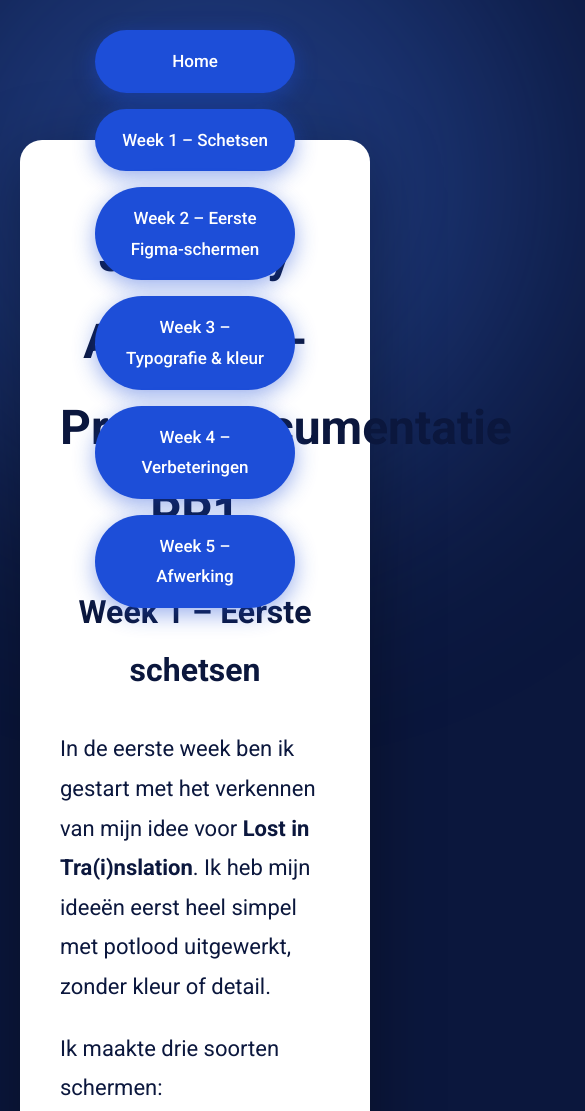
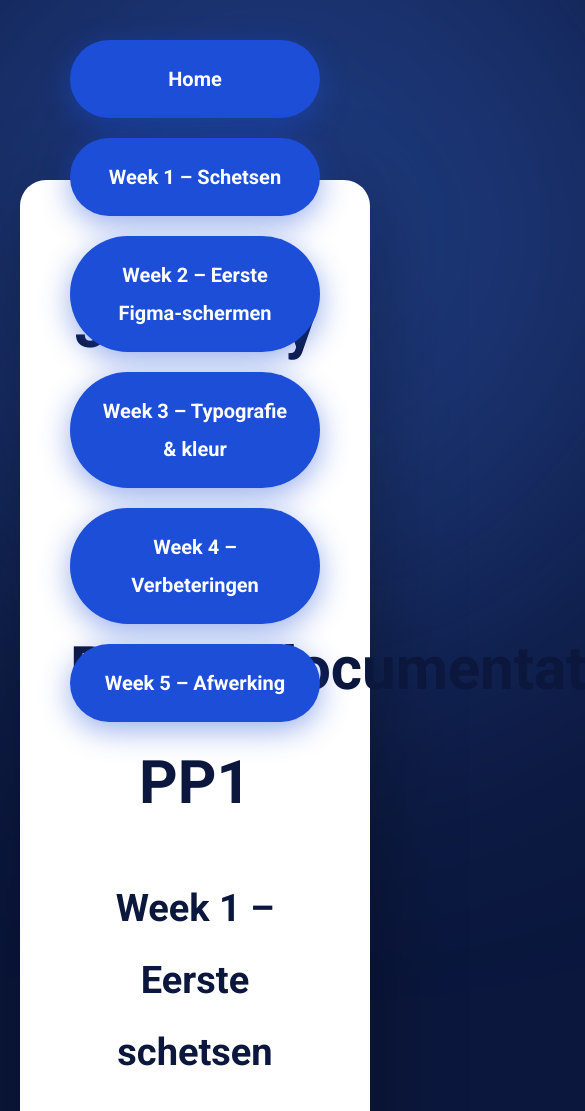
Before and after one commit to jeansly41-netizen/projectdocs, a plain HTML site: page week1.html in a window 390 px wide. Shown: the top 1111 px of the page, 585 px wide, since content can reach past the window. Drawn offline with Linux system fonts and the light colour scheme.

Commit message:
Update styles.css

```diff
--- a/styles.css
+++ b/styles.css
@@ -13,10 +13,10 @@ body {
   font-family: 'Roboto', sans-serif;
   background: #0b173d;
   color: #f1f5f9;
-  line-height: 1.8;
+  line-height: 1.9;
   overflow-x: hidden;
   position: relative;
-  font-size: 22px; /* GROTERE BASIS TEKST */
+  font-size: 26px; /* NOG GROTERE BASIS TEKST */
 }
 
 /* ------------------------------- */
@@ -24,46 +24,46 @@ body {
 /* ------------------------------- */
 .bg-shape {
   position: fixed;
-  width: 600px;
-  height: 600px;
-  background: rgba(70, 130, 255, 0.30);
-  top: -160px;
-  left: -160px;
+  width: 750px;
+  height: 750px;
+  background: rgba(70, 130, 255, 0.33);
+  top: -200px;
+  left: -200px;
   border-radius: 50%;
-  filter: blur(110px);
+  filter: blur(130px);
   animation: float 16s infinite alternate ease-in-out;
   z-index: -1;
 }
 
 @keyframes float {
   0%   { transform: translate(0, 0) scale(1); }
-  50%  { transform: translate(100px, 60px) scale(1.15); }
-  100% { transform: translate(-40px, -10px) scale(1); }
+  50%  { transform: translate(140px, 80px) scale(1.18); }
+  100% { transform: translate(-60px, -20px) scale(1); }
 }
 
 /* ------------------------------- */
 /*          CONTAINER BOX          */
 /* ------------------------------- */
 .container {
-  max-width: 1300px; /* GROTER */
-  margin: 180px auto 100px auto;
+  max-width: 1500px; /* EXTREEM GROTE BREEDTE */
+  margin: 220px auto 120px auto;
   background: #ffffff;
-  padding: 70px 90px;
-  border-radius: 22px;
-  box-shadow: 0 16px 70px rgba(0,0,0,0.35);
+  padding: 90px 120px; /* MEER WITRUIMTE */
+  border-radius: 26px;
+  box-shadow: 0 20px 90px rgba(0,0,0,0.35);
   color: #0b173d;
 }
 
 .container h1 {
-  font-size: 48px; /* GROTER */
+  font-size: 60px; /* GROTE TITEL */
   font-weight: 700;
   text-align: center;
-  margin-bottom: 15px;
+  margin-bottom: 25px;
 }
 
 .container h2 {
-  font-size: 32px; /* GROTER */
-  margin-bottom: 30px;
+  font-size: 38px; /* GROTERE SUBTITEL */
+  margin-bottom: 40px;
   text-align: center;
 }
 
@@ -72,10 +72,10 @@ body {
 /* ------------------------------- */
 nav {
   position: fixed;
-  top: 30px;
+  top: 40px;
   left: 50%;
   transform: translateX(-50%);
-  z-index: 100;
+  z-index: 200;
 }
 
 nav ul {
@@ -83,28 +83,28 @@ nav ul {
   margin: 0;
   padding: 0;
   display: flex;
-  gap: 16px;
+  gap: 20px;
 }
 
 nav ul li a {
   display: block;
-  padding: 16px 26px;
+  padding: 20px 32px;
   background: #1d4ed8;
   color: white;
   text-decoration: none;
   border-radius: 999px;
-  font-weight: 500;
-  font-size: 19px; /* GROTER */
-  width: 260px; /* GROTER */
+  font-weight: 600;
+  font-size: 22px; /* GROTE MENU-TEKST */
+  width: 300px; /* GROTERE KNOPPEN */
   text-align: center;
-  transition: 0.25s;
-  box-shadow: 0 6px 22px rgba(29, 78, 216, 0.45);
+  transition: 0.25s ease;
+  box-shadow: 0 8px 30px rgba(29, 78, 216, 0.45);
 }
 
 nav ul li a:hover {
-  transform: translateY(-5px) scale(1.08);
+  transform: translateY(-6px) scale(1.12);
   background: #2563eb;
-  box-shadow: 0 14px 35px rgba(29, 78, 216, 0.6);
+  box-shadow: 0 18px 55px rgba(29, 78, 216, 0.6);
 }
 
 /* ------------------------------- */
@@ -113,31 +113,31 @@ nav ul li a:hover {
 .image-row {
   display: flex;
   justify-content: center;
-  gap: 50px;
-  margin-top: 50px;
+  gap: 60px;
+  margin-top: 60px;
 }
 
 .image-row figure {
   flex: 1;
-  max-width: 380px; /* GROTERE AFBEELDINGEN */
+  max-width: 450px; /* GROTERE FOTO'S */
 }
 
 figure img {
   width: 100%;
-  border-radius: 14px;
-  box-shadow: 0 10px 35px rgba(0,0,0,0.35);
-  transition: transform 0.25s ease, box-shadow 0.25s ease;
+  border-radius: 16px;
+  box-shadow: 0 14px 45px rgba(0,0,0,0.35);
+  transition: transform 0.30s ease, box-shadow 0.30s ease;
   cursor: pointer;
 }
 
 figure img:hover {
-  transform: scale(1.10); /* GROTERE HOVER */
-  box-shadow: 0 18px 50px rgba(0,0,0,0.45);
+  transform: scale(1.12); /* GROTERE HOVER */
+  box-shadow: 0 22px 65px rgba(0,0,0,0.50);
 }
 
 figure figcaption {
-  margin-top: 16px;
-  font-size: 18px; /* GROTER */
+  margin-top: 18px;
+  font-size: 20px; /* GROTERE CAPTION */
   color: #4b5563;
   text-align: center;
 }
@@ -145,17 +145,17 @@ figure figcaption {
 /* ------------------------------- */
 /*         RESPONSIVE MODE         */
 /* ------------------------------- */
-@media(max-width: 1000px) {
+@media(max-width: 1200px) {
   nav ul {
     flex-wrap: wrap;
   }
   nav ul li a {
-    width: 200px;
-    font-size: 17px;
+    width: 250px;
+    font-size: 20px;
   }
   .container {
-    margin: 140px 20px 40px;
-    padding: 40px;
+    margin: 180px 20px 40px;
+    padding: 50px;
   }
   .image-row {
     flex-direction: column;
```
